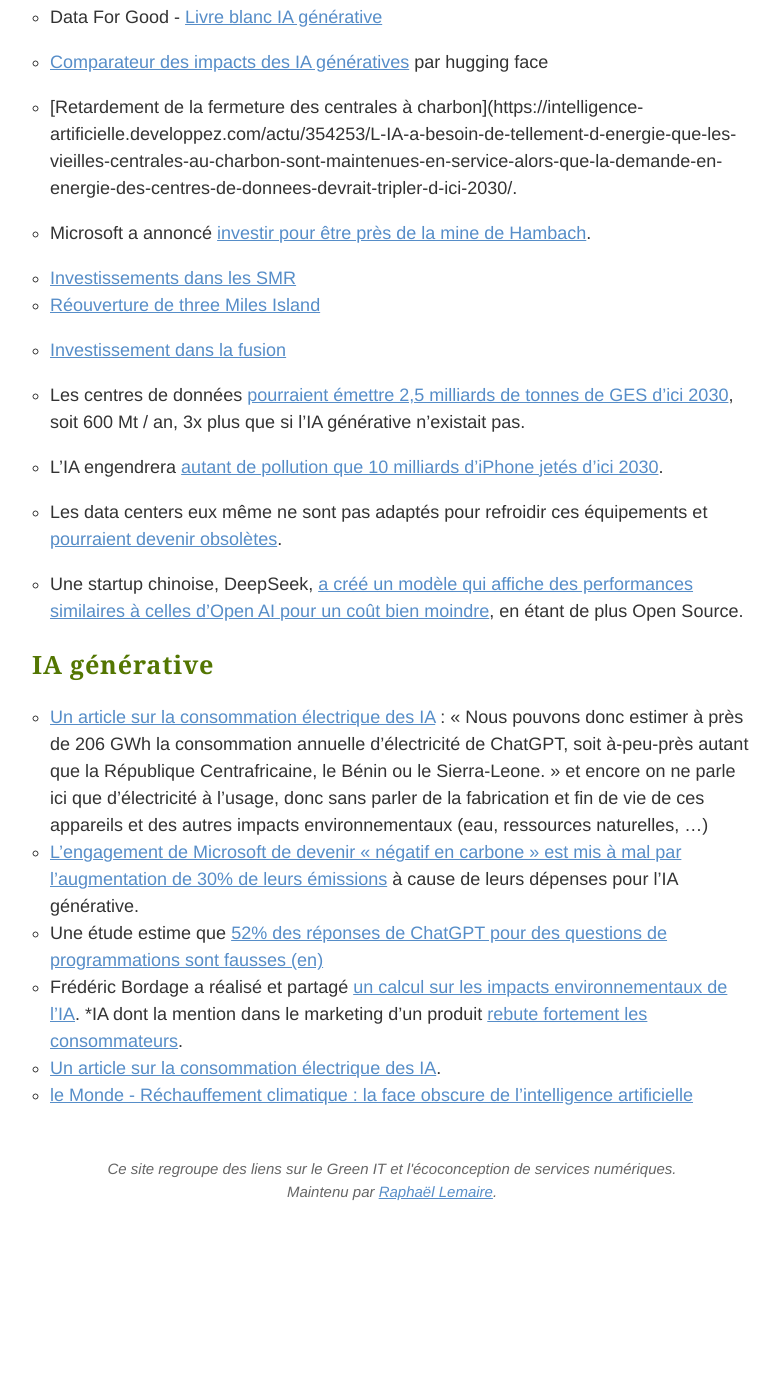
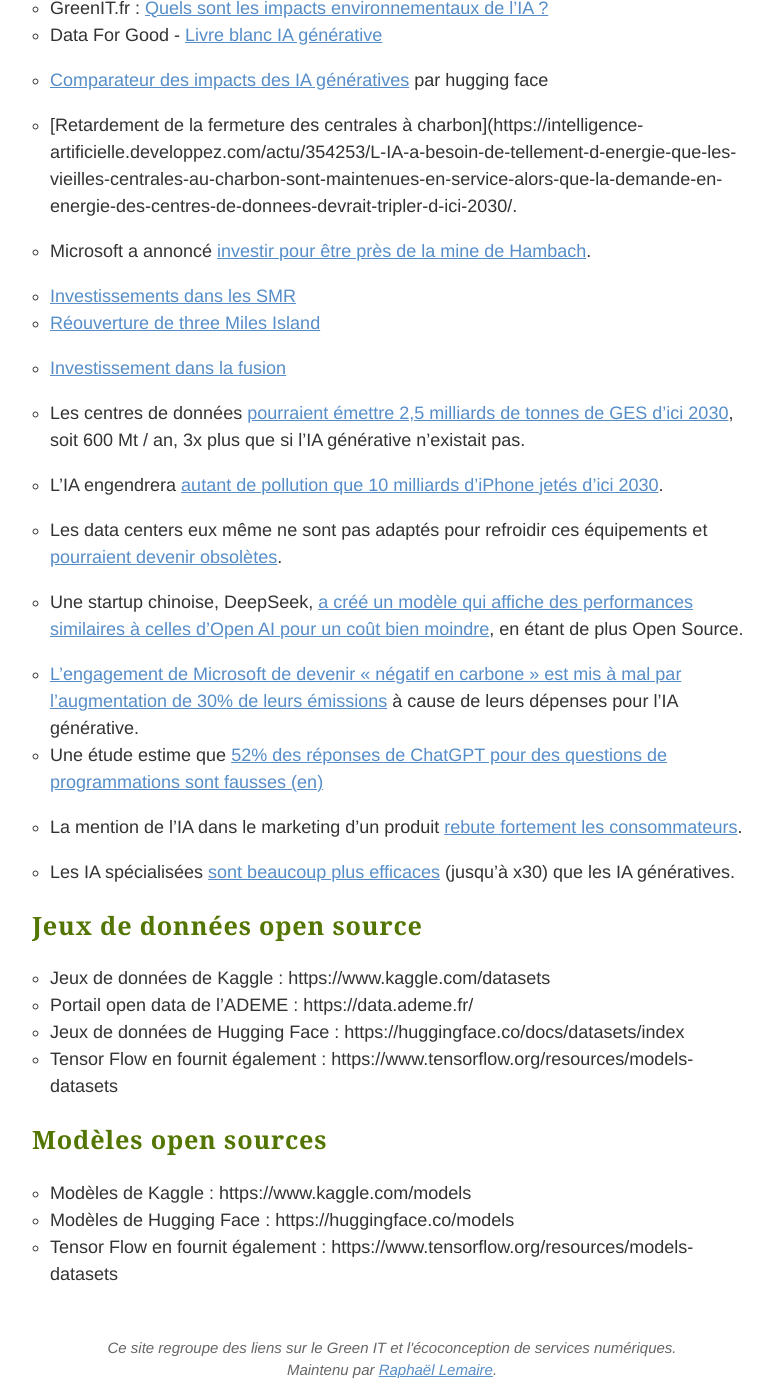
Before and after one commit to rlemaire/bookmarks-green-it, a Jekyll site: the page built from pages/ia.markdown, in a window 1280 px wide and 1400 px high, scrolled down 447 px. Shown: the whole window, without its empty margins (248-1028 px from the left). Built offline with Jekyll 4.4.1, drawn with Linux system fonts in a browser that asks for light colours; before the commit the page ends 1669 px from its top, so only the background shows below that.

Commit message:
refacto page IA

```diff
--- a/pages/ia.markdown
+++ b/pages/ia.markdown
@@ -3,40 +3,46 @@ layout: page
 ---
 # IA et IA générative
 
- * [AFNOR SPEC 2314](https://www.boutique.afnor.org/fr-fr/norme/afnor-spec-2314/referentiel-general-pour-lia-frugale-mesurer-et-reduire-limpact-environneme/fa208976/421140) - Référentiel général pour l'IA frugale - Mesurer et réduire l'impact environnemental de l'IA
- * Numeum : [guide de mise en oeuvre de l'IA Act](https://numeum.fr/actu-informatique/guide-de-mise-en-oeuvre-de-lai-act)
+* [AFNOR SPEC 2314](https://www.boutique.afnor.org/fr-fr/norme/afnor-spec-2314/referentiel-general-pour-lia-frugale-mesurer-et-reduire-limpact-environneme/fa208976/421140) - Référentiel général pour l'IA frugale - Mesurer et réduire l'impact environnemental de l'IA
+* Numeum : [guide de mise en oeuvre de l'IA Act](https://numeum.fr/actu-informatique/guide-de-mise-en-oeuvre-de-lai-act)
 
- * Remy Marone a créé [un site recensant des liens sur le sujet de l’IA frugale](https://ia-frugale.org/), sur lesquels il donne son avis.
- * Près de trois quarts des salariés français [jugent nécessaire de réguler le développement de l’IA](https://www.actuia.com/actualite/barometre-impact-ai-pres-de-trois-quarts-des-salaries-francais-jugent-necessaire-de-reguler-le-developpement-de-lia/).
+* Remy Marone a créé [un site recensant des liens sur le sujet de l’IA frugale](https://ia-frugale.org/), sur lesquels il donne son avis.
+* Près de trois quarts des salariés français [jugent nécessaire de réguler le développement de l’IA](https://www.actuia.com/actualite/barometre-impact-ai-pres-de-trois-quarts-des-salaries-francais-jugent-necessaire-de-reguler-le-developpement-de-lia/).
 
- * [IA – Risques : Ethics, Green, Sociaux et Sécurité](https://blog.zenika.com/2024/09/19/ia-risques-ethics-green-sociaux-et-securite/)
- * GreenIT.fr : [Quels sont les impacts environnementaux de l’IA ?](https://www.greenit.fr/2024/08/15/quels-sont-les-impacts-environnementaux-de-lia/)
- * Data For Good - [Livre blanc IA générative](https://dataforgood.fr/iagenerative/)
- * [Comparateur des impacts des IA génératives](https://huggingface.co/spaces/genai-impact/ecologits-calculator) par hugging face
+* Sur le blog Zenika[IA – Risques : Ethics, Green, Sociaux et Sécurité](https://blog.zenika.com/2024/09/19/ia-risques-ethics-green-sociaux-et-securite/)
 
- * [Retardement de la fermeture des centrales à charbon](https://intelligence-artificielle.developpez.com/actu/354253/L-IA-a-besoin-de-tellement-d-energie-que-les-vieilles-centrales-au-charbon-sont-maintenues-en-service-alors-que-la-demande-en-energie-des-centres-de-donnees-devrait-tripler-d-ici-2030/.
- * Microsoft a annoncé [investir pour être près de la mine de Hambach](https://synthmedia.fr/2025/01/politiques/environnement/ia-generative-vampire-energetique/).
+* GreenIT.fr : [Quels sont les impacts environnementaux de l’IA ?](https://www.greenit.fr/2024/08/15/quels-sont-les-impacts-environnementaux-de-lia/)
+* Data For Good - [Livre blanc IA générative](https://dataforgood.fr/iagenerative/)
+* [Comparateur des impacts des IA génératives](https://huggingface.co/spaces/genai-impact/ecologits-calculator) par hugging face
 
- * [Investissements dans les SMR](https://www.lemondeinformatique.fr/actualites/lire-des-mini-reacteurs-nucleaires-pour-alimenter-les-datacenters-de-microsoft-91710.html)
- * [Réouverture de three Miles Island](https://www.radiofrance.fr/franceculture/podcasts/un-monde-connecte/quand-les-gafam-rallument-la-machine-nucleaire-2401200)
- * [Investissement dans la fusion](https://intelligence-artificielle.developpez.com/actu/358664/OpenAI-serait-en-pourparlers-avec-Helion-Energy-pour-acheter-de-grandes-quantites-d-energie-de-fusion-pour-les-centres-de-donnees-apres-que-Sam-Altman-ait-investi-375-millions-de-dollars-dans-Helion/)
+* [Retardement de la fermeture des centrales à charbon](https://intelligence-artificielle.developpez.com/actu/354253/L-IA-a-besoin-de-tellement-d-energie-que-les-vieilles-centrales-au-charbon-sont-maintenues-en-service-alors-que-la-demande-en-energie-des-centres-de-donnees-devrait-tripler-d-ici-2030/.
+* Microsoft a annoncé [investir pour être près de la mine de Hambach](https://synthmedia.fr/2025/01/politiques/environnement/ia-generative-vampire-energetique/).
 
- * Les centres de données [pourraient émettre 2,5 milliards de tonnes de GES d’ici 2030](https://intelligence-artificielle.developpez.com/actu/362458/L-IA-generative-pourrait-etre-a-l-origine-de-trois-fois-plus-d-emissions-de-carbone-dans-les-centres-de-donnees-soit-600-millions-de-tonnes-de-carbone-par-an-d-ici-2030/), soit 600 Mt / an, 3x plus que si l'IA générative n'existait pas.
+* [Investissements dans les SMR](https://www.lemondeinformatique.fr/actualites/lire-des-mini-reacteurs-nucleaires-pour-alimenter-les-datacenters-de-microsoft-91710.html)
+* [Réouverture de three Miles Island](https://www.radiofrance.fr/franceculture/podcasts/un-monde-connecte/quand-les-gafam-rallument-la-machine-nucleaire-2401200)
+* [Investissement dans la fusion](https://intelligence-artificielle.developpez.com/actu/358664/OpenAI-serait-en-pourparlers-avec-Helion-Energy-pour-acheter-de-grandes-quantites-d-energie-de-fusion-pour-les-centres-de-donnees-apres-que-Sam-Altman-ait-investi-375-millions-de-dollars-dans-Helion/)
 
- * L'IA engendrera [autant de pollution que 10 milliards d'iPhone jetés d'ici 2030](https://www.bfmtv.com/tech/intelligence-artificielle/l-ia-engendrera-autant-de-pollution-que-10-milliards-d-i-phone-jetes-d-ici-2030-selon-une-etude_AV-202410290688.html).
+* Les centres de données [pourraient émettre 2,5 milliards de tonnes de GES d’ici 2030](https://intelligence-artificielle.developpez.com/actu/362458/L-IA-generative-pourrait-etre-a-l-origine-de-trois-fois-plus-d-emissions-de-carbone-dans-les-centres-de-donnees-soit-600-millions-de-tonnes-de-carbone-par-an-d-ici-2030/), soit 600 Mt / an, 3x plus que si l'IA générative n'existait pas.
 
- * Les data centers eux même ne sont pas adaptés pour refroidir ces équipements et [pourraient devenir obsolètes](https://www.jll.fr/fr/etudes-recherche/marches/why-data-centers-could-hit-obsolescence-sooner-than-you-think).
+* L'IA engendrera [autant de pollution que 10 milliards d'iPhone jetés d'ici 2030](https://www.bfmtv.com/tech/intelligence-artificielle/l-ia-engendrera-autant-de-pollution-que-10-milliards-d-i-phone-jetes-d-ici-2030-selon-une-etude_AV-202410290688.html).
 
- * Une startup chinoise, DeepSeek, [a créé un modèle qui affiche des performances similaires à celles d’Open AI pour un coût bien moindre](https://www.lemonde.fr/economie/article/2025/01/27/deepseek-la-chine-seme-la-confusion-dans-l-intelligence-artificielle_6518026_3234.html), en étant de plus Open Source.
+* Les data centers eux même ne sont pas adaptés pour refroidir ces équipements et [pourraient devenir obsolètes](https://www.jll.fr/fr/etudes-recherche/marches/why-data-centers-could-hit-obsolescence-sooner-than-you-think).
 
+* Une startup chinoise, DeepSeek, [a créé un modèle qui affiche des performances similaires à celles d’Open AI pour un coût bien moindre](https://www.lemonde.fr/economie/article/2025/01/27/deepseek-la-chine-seme-la-confusion-dans-l-intelligence-artificielle_6518026_3234.html), en étant de plus Open Source.
 
-
-## IA générative
-
-* [Un article sur la consommation électrique des IA](https://www.revolution-energetique.com/voici-la-consommation-delectricite-phenomenale-de-lintelligence-artificielle/) : « Nous pouvons donc estimer à près de 206 GWh la consommation annuelle d’électricité de ChatGPT, soit à-peu-près autant que la République Centrafricaine, le Bénin ou le Sierra-Leone. » et encore on ne parle ici que d’électricité à l’usage, donc sans parler de la fabrication et fin de vie de ces appareils et des autres impacts environnementaux (eau, ressources naturelles, …)
 * [L’engagement de Microsoft de devenir « négatif en carbone » est mis à mal par l’augmentation de 30% de leurs émissions](https://microsoft.developpez.com/actu/357928/Les-emissions-de-Microsoft-augmentent-de-29-pourcent-en-raison-de-son-obsession-pour-l-IA-qui-engloutit-les-ressources-et-stimule-l-expansion-des-centres-de-donnees-a-forte-intensite-de-carbone/) à cause de leurs dépenses pour l’IA générative.
 * Une étude estime que [52% des réponses de ChatGPT pour des questions de programmations sont fausses (en)](https://futurism.com/the-byte/study-chatgpt-answers-wrong.)
-* Frédéric Bordage a réalisé et partagé [un calcul sur les impacts environnementaux de l'IA](https://www.greenit.fr/2024/08/15/quels-sont-les-impacts-environnementaux-de-lia/).
-  *IA dont la mention dans le marketing d'un produit [rebute fortement les consommateurs](https://intelligence-artificielle.developpez.com/actu/360963/L-utilisation-des-mots-intelligence-artificielle-dans-le-marketing-d-un-produit-rebute-fortement-les-consommateurs-les-entreprises-qui-tentent-d-integrer-l-IA-dans-leur-produit-commettent-une-grave-erreur/).
-- [Un article sur la consommation électrique des IA](https://www.revolution-energetique.com/voici-la-consommation-delectricite-phenomenale-de-lintelligence-artificielle/).
-- [le Monde - Réchauffement climatique : la face obscure de l’intelligence artificielle](https://www.lemonde.fr/sciences/article/2023/05/01/rechauffement-climatique-la-face-obscure-de-l-intelligence-artificielle_6171688_1650684.html)
+* La mention de l'IA dans le marketing d'un produit [rebute fortement les consommateurs](https://intelligence-artificielle.developpez.com/actu/360963/L-utilisation-des-mots-intelligence-artificielle-dans-le-marketing-d-un-produit-rebute-fortement-les-consommateurs-les-entreprises-qui-tentent-d-integrer-l-IA-dans-leur-produit-commettent-une-grave-erreur/).
+
+- Les IA spécialisées [sont beaucoup plus efficaces](https://www.lemonde.fr/pixels/article/2024/03/25/intelligence-artificielle-le-bilan-carbone-de-la-generation-d-images-de-textes-ou-de-sous-titres_6224138_4408996.html) (jusqu'à x30) que les IA génératives.
+
+## Jeux de données open source
+- Jeux de données de Kaggle : https://www.kaggle.com/datasets
+- Portail open data de l’ADEME : https://data.ademe.fr/
+- Jeux de données de Hugging Face : https://huggingface.co/docs/datasets/index
+- Tensor Flow en fournit également : https://www.tensorflow.org/resources/models-datasets
+
+## Modèles open sources
+- Modèles de Kaggle : https://www.kaggle.com/models
+- Modèles de Hugging Face :  https://huggingface.co/models
+- Tensor Flow en fournit également : https://www.tensorflow.org/resources/models-datasets
```
